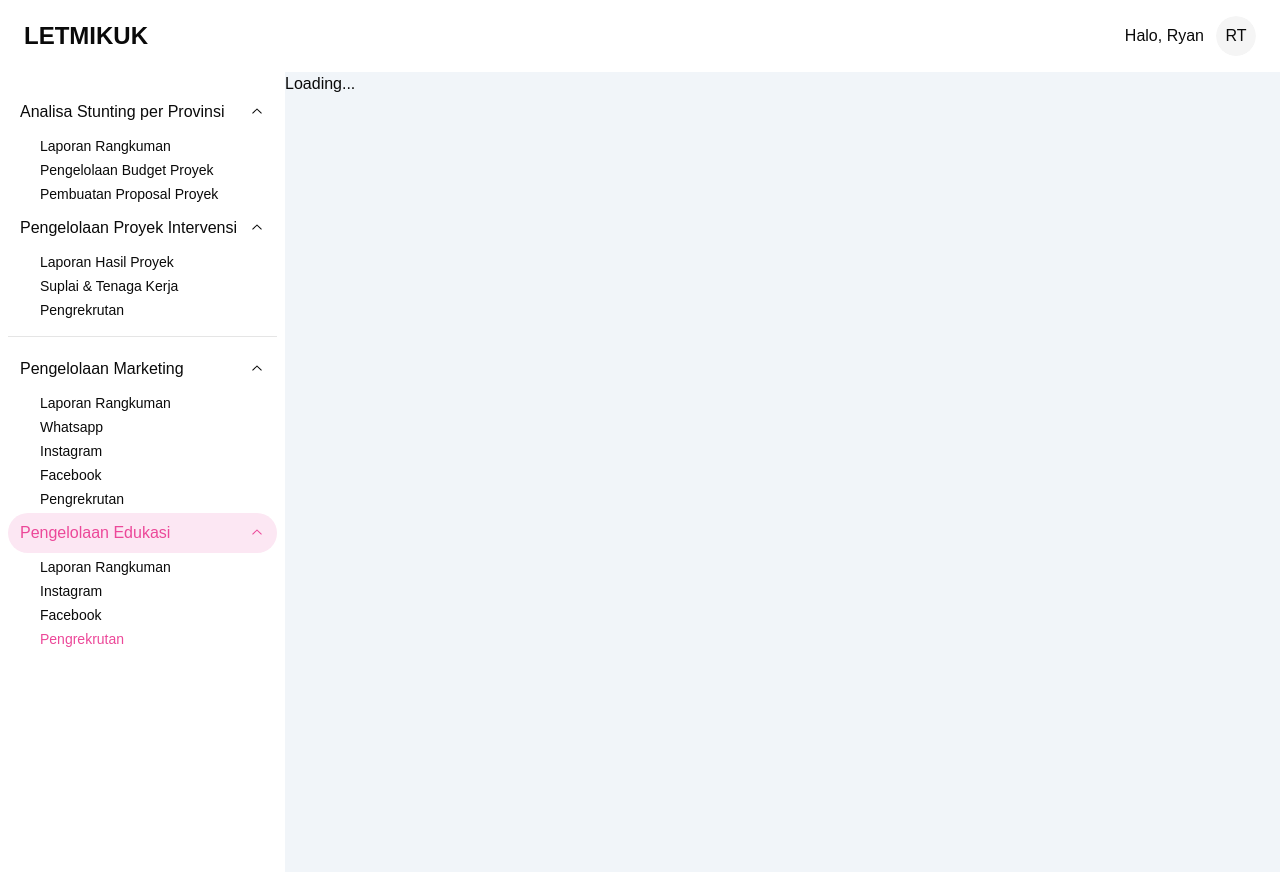
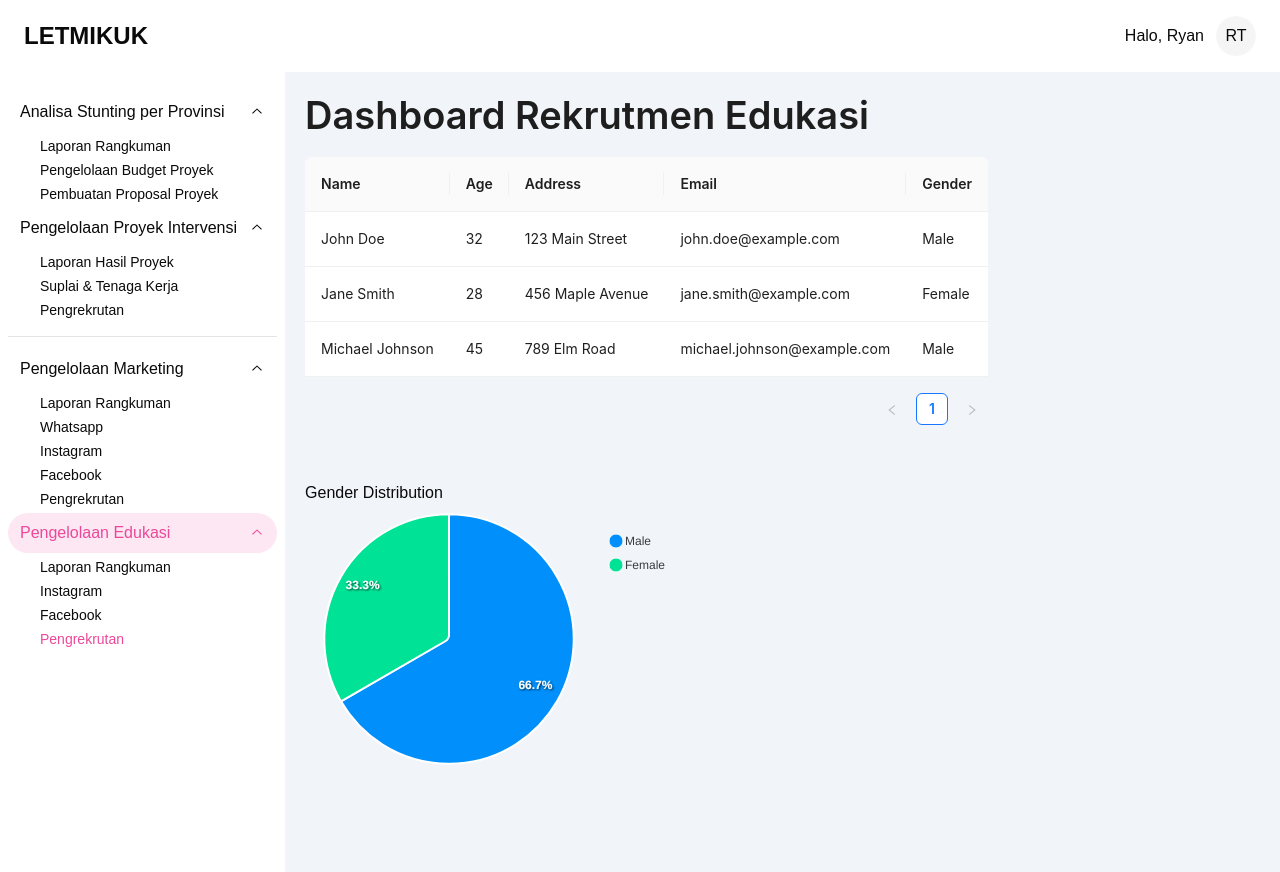
Before and after one commit to LETMIKUK/LETMIKUK, a Next.js app: page /admin/edukasi/pengrekrutan in a window 1280 px wide. Built offline with nearby package versions, Linux system fonts and the light colour scheme.

Commit message:
Added Table, Pie Chart, and Header

```diff
--- /dev/null
+++ b/src/app/(admin)/admin/edukasi/pengrekrutan/page.tsx
@@ -0,0 +1,119 @@
+"use client";
+
+import React from "react";
+import { Table } from "antd";
+import ReactApexChart from "react-apexcharts";
+import { ApexOptions } from "apexcharts";
+import TypographyTitle from "antd/lib/typography/Title";
+
+
+export default function Page() {
+  const columns = [
+    {
+      title: "Name",
+      dataIndex: "name",
+      key: "name",
+    },
+    {
+      title: "Age",
+      dataIndex: "age",
+      key: "age",
+    },
+    {
+      title: "Address",
+      dataIndex: "address",
+      key: "address",
+    },
+    {
+      title: "Email",
+      dataIndex: "email",
+      key: "email",
+    },
+    {
+      title: "Gender",
+      dataIndex: "gender",
+      key: "gender",
+    },
+  ];
+
+  const data = [
+    {
+      key: "1",
+      name: "John Doe",
+      age: 32,
+      address: "123 Main Street",
+      email: "john.doe@example.com",
+      gender: "Male",
+    },
+    {
+      key: "2",
+      name: "Jane Smith",
+      age: 28,
+      address: "456 Maple Avenue",
+      email: "jane.smith@example.com",
+      gender: "Female",
+    },
+    {
+      key: "3",
+      name: "Michael Johnson",
+      age: 45,
+      address: "789 Elm Road",
+      email: "michael.johnson@example.com",
+      gender: "Male",
+    },
+  ];
+
+  // Calculate gender distribution
+  const genderData = data.reduce(
+    (acc, item) => {
+      if (item.gender === "Male") {
+        acc.male += 1;
+      } else if (item.gender === "Female") {
+        acc.female += 1;
+      }
+      return acc;
+    },
+    { male: 0, female: 0 }
+  );
+
+  // Pie chart configuration
+  const chartOptions: ApexOptions = {
+    chart: {
+      type: "pie",
+    },
+    labels: ["Male", "Female"],
+    responsive: [
+      {
+        breakpoint: 480,
+        options: {
+          chart: {
+            width: 200,
+          },
+          legend: {
+            position: "bottom",
+          },
+        },
+      },
+    ],
+  };
+
+  const chartSeries = [genderData.male, genderData.female];
+
+  return (
+    <div>
+      <div className="p-5 flex flex-col">
+      <TypographyTitle >Dashboard Rekrutmen Edukasi</TypographyTitle>
+        <Table columns={columns} dataSource={data} />
+      </div>
+      <div className="p-5 flex flex-col">
+        <h2>Gender Distribution</h2>
+        <ReactApexChart
+          options={chartOptions}
+          series={chartSeries}
+          type="pie"
+          width={380}
+        />
+      </div>
+    </div>
+  );
+}
```
Also changed, not shown: 1 other file (tests, documents, lock files or other folders).
